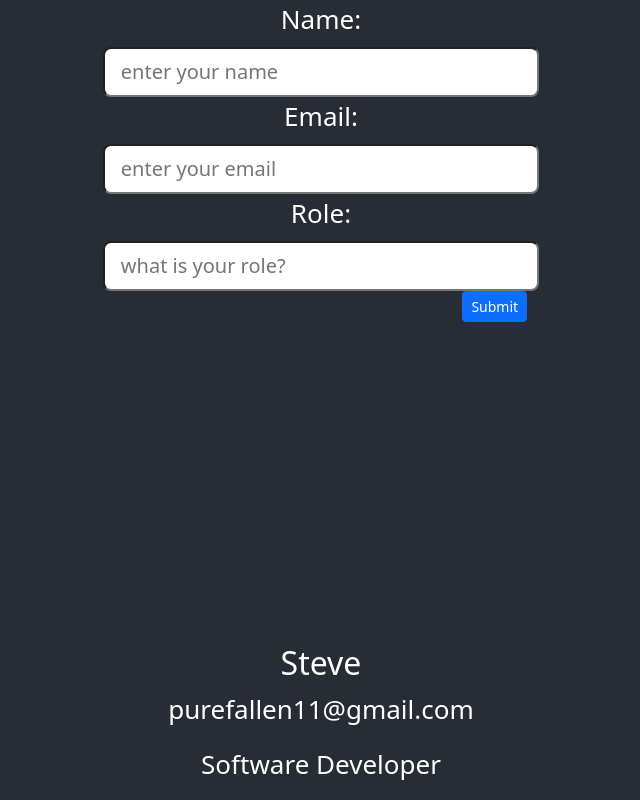
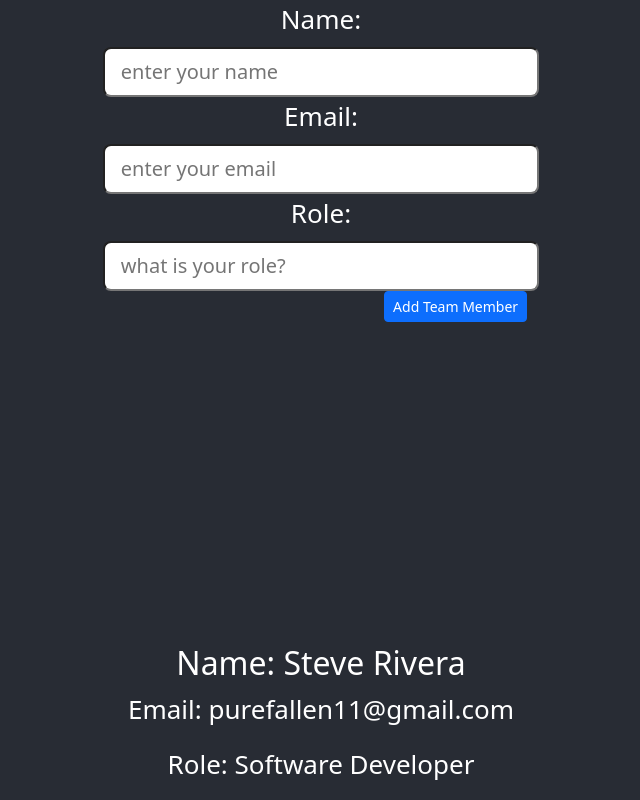
Before and after one commit to bloominstituteoftechnology/team-builder, a React (Create React App) app in the folder team-builder/: page / in a window 1280 px wide. Shown: the whole page, without its empty margins (319-959 px from the left). Built offline with nearby package versions, Linux system fonts and the light colour scheme.

Commit message:
taking a break because i was getting a bug that told me i needed to have different keys but now my whole app broke

```diff
--- a/team-builder/src/App.js
+++ b/team-builder/src/App.js
@@ -7,26 +7,21 @@ function App() {
 
   const [member, setMember] = useState([
     {
-      name: "Steve",
+      name: "Steve Rivera",
       email: "purefallen11@gmail.com",
       role: "Software Developer"
     }
   ]);
 
-  const addTeamMember = (mate) => {
-    const newMate = {
-      name: "",
-      email: mate.email,
-      role: mate.role
-    }
-    setMember([...member, newMate])
+  const addTeamMember = mate => {
+    setMember([...member, mate])
   };
 
   return (
     <div className="App">
       <header className="App-header">
 
-        <Form addTeamMember={addTeamMember}/>
+        <Form addTeamMember={(mate)=>addTeamMember(mate)}/>
 
         <Member member={member} />
       </header>
--- a/team-builder/src/Form.js
+++ b/team-builder/src/Form.js
@@ -14,14 +14,24 @@ function Form(props) {
 
 
 	const handleChange = (e) => {
-		setTeamMember({...teamMember, [e.target.name]:e.target.value})
+		console.log(e.target.value)
+		setTeamMember({ ...teamMember, })
+
+	}
+
+	const submitForm = e => {
+		e.preventDefault()
+		props.addTeamMember(teamMember)
+		setTeamMember({
+		name: '',
+		email: '',
+		phone: ''})
 
 	}
 
 
-
 	return (
-		<form className="col">
+		<form className="col" onSubmit={submitForm}>
 			<div className="row">
 				<label
 					htmlFor="name"
@@ -68,7 +78,7 @@ function Form(props) {
 				/>
 			</div>
 			<div className="d-grid gap-2 d-md-flex justify-content-md-end">
-				<button type="submit" className="btn btn-sm btn-primary">Submit</button>
+				<button type="submit" className="btn btn-sm btn-primary">Add Team Member</button>
 			</div>
 
 		</form>
--- a/team-builder/src/Member.js
+++ b/team-builder/src/Member.js
@@ -3,12 +3,12 @@ import React from 'react'
 function Member({ member }) {
 	return (
 		<div>
-			{member.map(mate => {
+			{member.map((mate, key) => {
 				return (
-					<div key="key">
-						<h2>{mate.name}</h2>
-						<p>{mate.email}</p>
-						<p>{mate.role}</p>
+					<div key={key}>
+						<h2>Name: {mate.name}</h2>
+						<p>Email: {mate.email}</p>
+						<p>Role: {mate.role}</p>
 					</div>
 				)
 			})}
```
